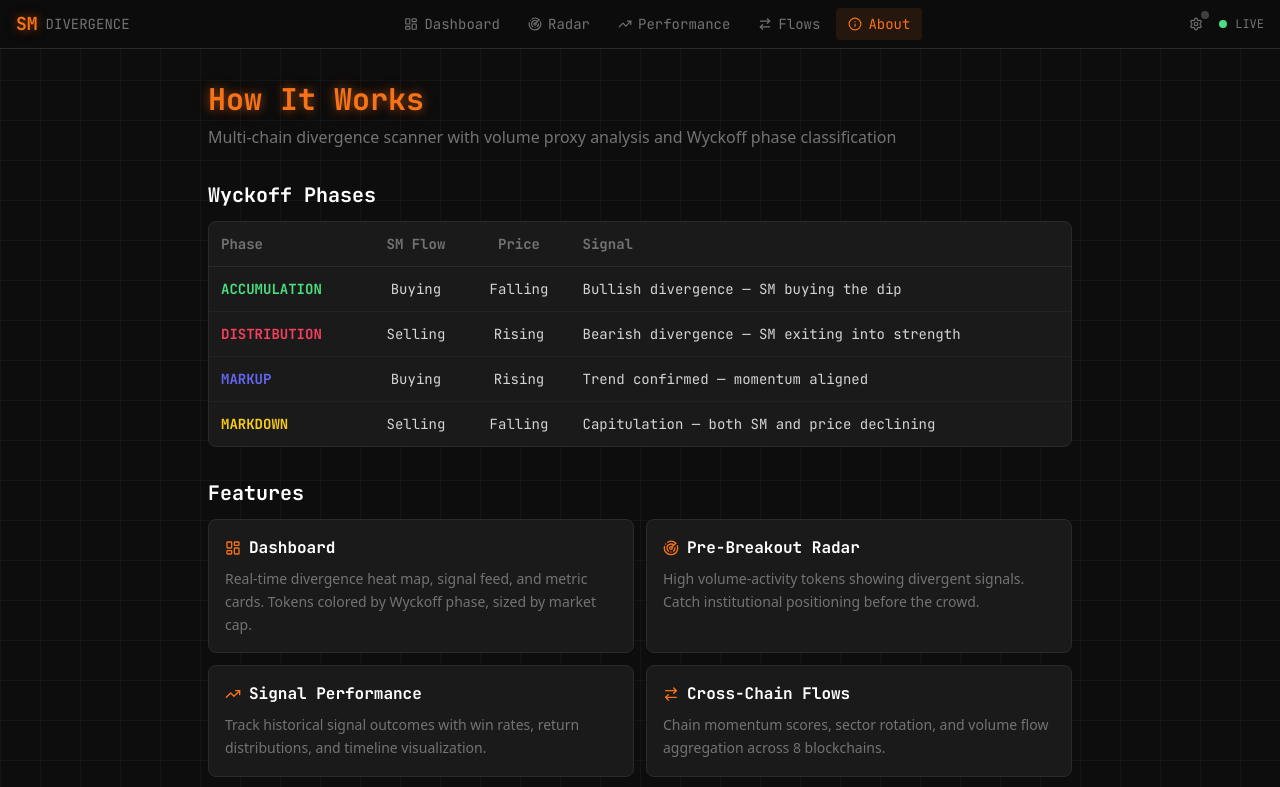
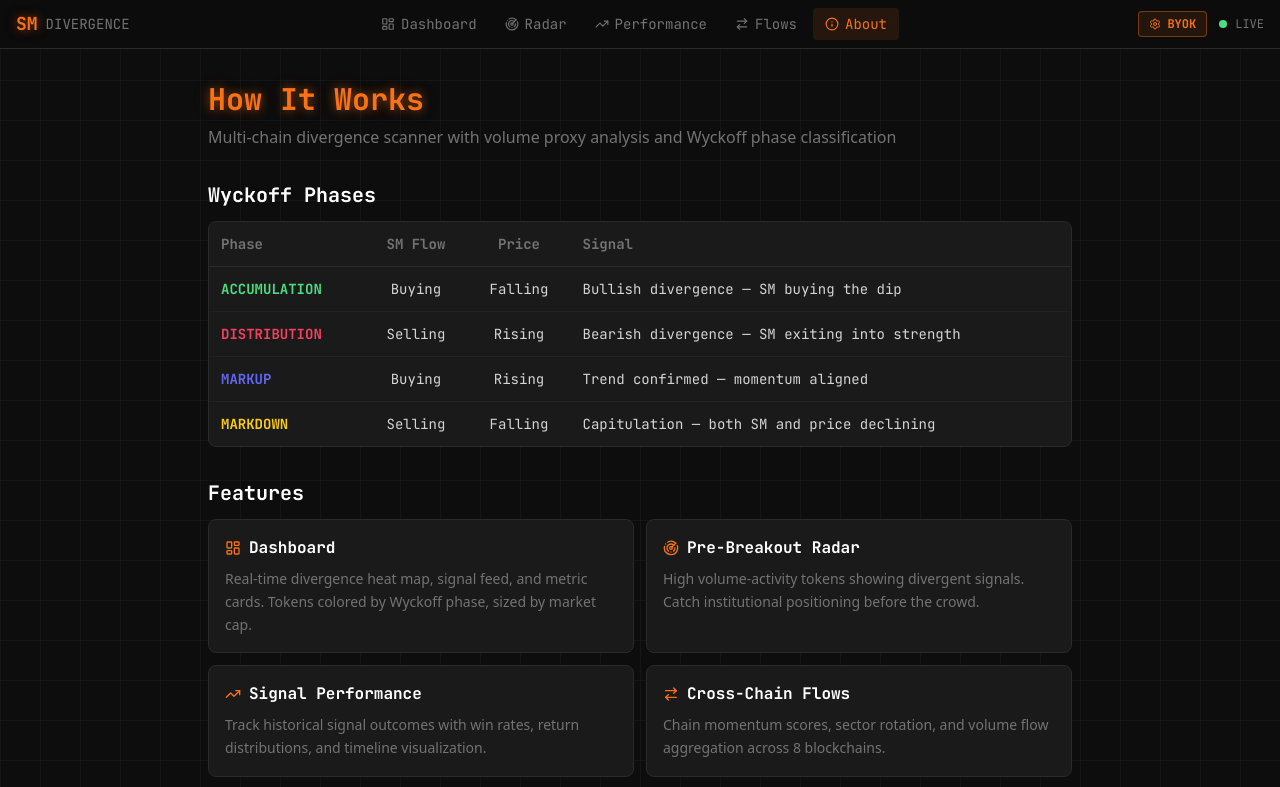
Before and after one commit to Ridwannurudeen/nansen-divergence, a Next.js app in the folder web/: page /about in a window 1280 px wide. Shown: the top 787 px of the page. Built offline with nearby package versions, Linux system fonts and the light colour scheme.

Commit message:
Make BYOK more visible with nav button and dashboard banner
Replace hidden gear icon with labeled BYOK/KEY SET button in nav bar.
Add dismissible banner on dashboard explaining what the API key does
and where to get one. Banner auto-hides once a key is saved.

```diff
--- a/web/src/app/page.tsx
+++ b/web/src/app/page.tsx
@@ -2,10 +2,11 @@
 
 import useSWR from "swr";
 import { useState, useEffect } from "react";
-import { Star } from "lucide-react";
+import { Star, Key } from "lucide-react";
 import { ScanData } from "@/lib/types";
 import { fetcher } from "@/lib/api";
 import { getWatchlist } from "@/lib/watchlist";
+import { getApiKey } from "@/lib/settings";
 import { Header } from "@/components/Header";
 import { ChainPulse } from "@/components/ChainPulse";
 import { MetricCards } from "@/components/MetricCards";
@@ -59,6 +60,42 @@ function DashboardSkeleton() {
   );
 }
 
+function ByokBanner() {
+  const [hasKey, setHasKey] = useState(() => !!getApiKey());
+  const [dismissed, setDismissed] = useState(false);
+
+  useEffect(() => {
+    const handler = () => setHasKey(!!getApiKey());
+    window.addEventListener("apikey-change", handler);
+    return () => window.removeEventListener("apikey-change", handler);
+  }, []);
+
+  if (hasKey || dismissed) return null;
+
+  return (
+    <div className="bg-accent/5 border border-accent/30 rounded-lg p-3 my-3 flex items-start gap-3">
+      <Key size={16} className="text-accent mt-0.5 shrink-0" />
+      <div className="flex-1 min-w-0">
+        <p className="text-sm font-mono font-bold text-white">Bring Your Own Key (BYOK)</p>
+        <p className="text-xs font-mono text-muted mt-1">
+          Paste your Nansen API key to unlock token deep dives with real smart money data.
+          Stored locally in your browser — never sent to our server. Get a key at{" "}
+          <a href="https://app.nansen.ai/auth/agent-setup" target="_blank" rel="noopener noreferrer" className="text-accent hover:underline">
+            app.nansen.ai
+          </a>
+        </p>
+      </div>
+      <button
+        onClick={() => setDismissed(true)}
+        className="text-muted hover:text-white text-xs font-mono shrink-0"
+        aria-label="Dismiss"
+      >
+        &times;
+      </button>
+    </div>
+  );
+}
+
 export default function Home() {
   const { data, error, isLoading } = useSWR<ScanData>("/api/scan/latest", fetcher, {
     refreshInterval: 60000,
@@ -99,6 +136,8 @@ export default function Home() {
   return (
     <main className="max-w-7xl mx-auto px-4 py-4">
       <Header timestamp={data?.timestamp} isDemo={data?.demo} />
+
+      <ByokBanner />
 
       {isLoading && <DashboardSkeleton />}
 
--- a/web/src/components/Navigation.tsx
+++ b/web/src/components/Navigation.tsx
@@ -61,20 +61,20 @@ export function Navigation() {
             ))}
           </div>
 
-          {/* Settings + Live indicator */}
+          {/* BYOK + Live indicator */}
           <div className="hidden md:flex items-center gap-3">
             <button
               onClick={() => setShowSettings(true)}
-              className="relative flex items-center gap-1 text-muted hover:text-white transition-colors p-1"
-              aria-label="API key settings"
+              className={cn(
+                "flex items-center gap-1.5 px-2.5 py-1 rounded text-xs font-mono font-bold transition-colors border",
+                hasKey
+                  ? "border-bullish/40 text-bullish bg-bullish/10 hover:bg-bullish/20"
+                  : "border-accent/40 text-accent bg-accent/10 hover:bg-accent/20 animate-pulse",
+              )}
+              aria-label="Bring your own Nansen API key"
             >
-              <Settings size={14} aria-hidden="true" />
-              <span
-                className={cn(
-                  "absolute -top-0.5 -right-0.5 w-2 h-2 rounded-full",
-                  hasKey ? "bg-bullish" : "bg-muted/50",
-                )}
-              />
+              <Settings size={12} aria-hidden="true" />
+              {hasKey ? "KEY SET" : "BYOK"}
             </button>
             <div className="flex items-center gap-2 text-xs font-mono text-muted">
               <span className="w-2 h-2 rounded-full bg-bullish animate-live" aria-hidden="true" />
```
